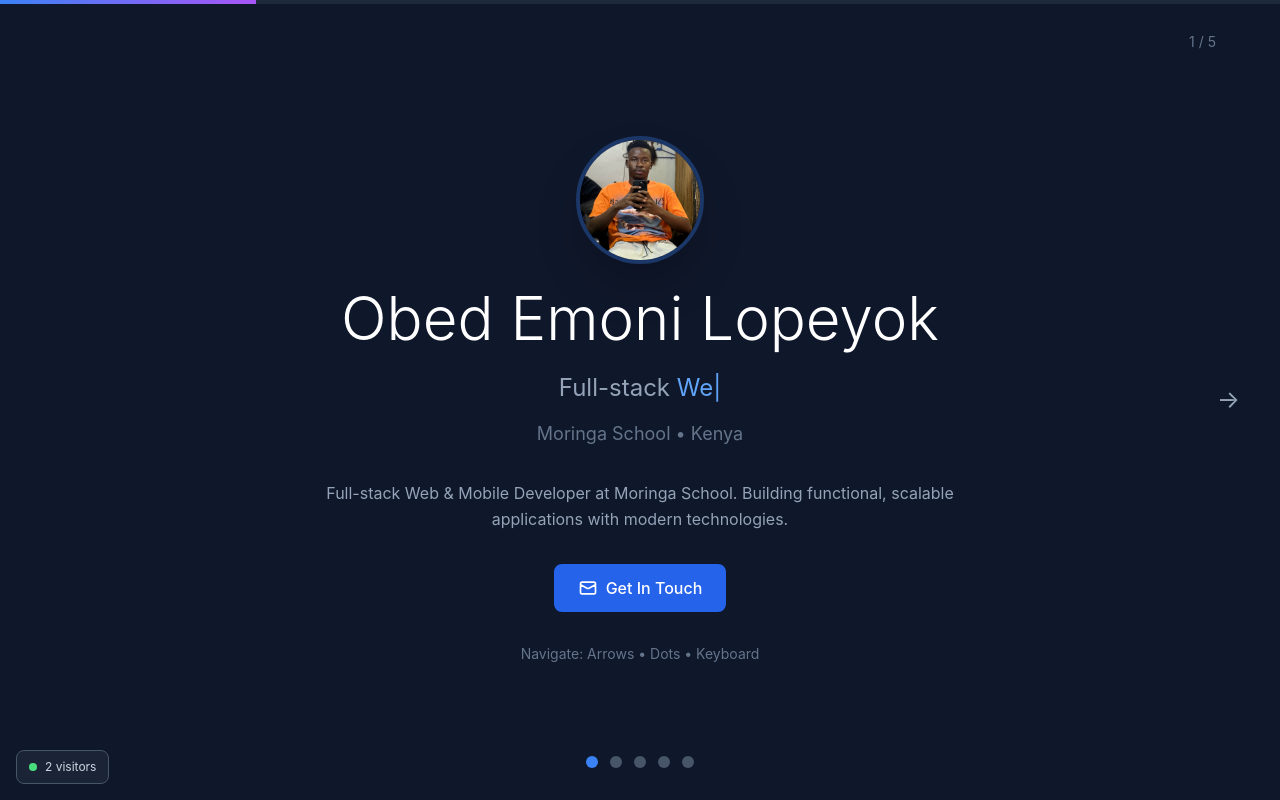
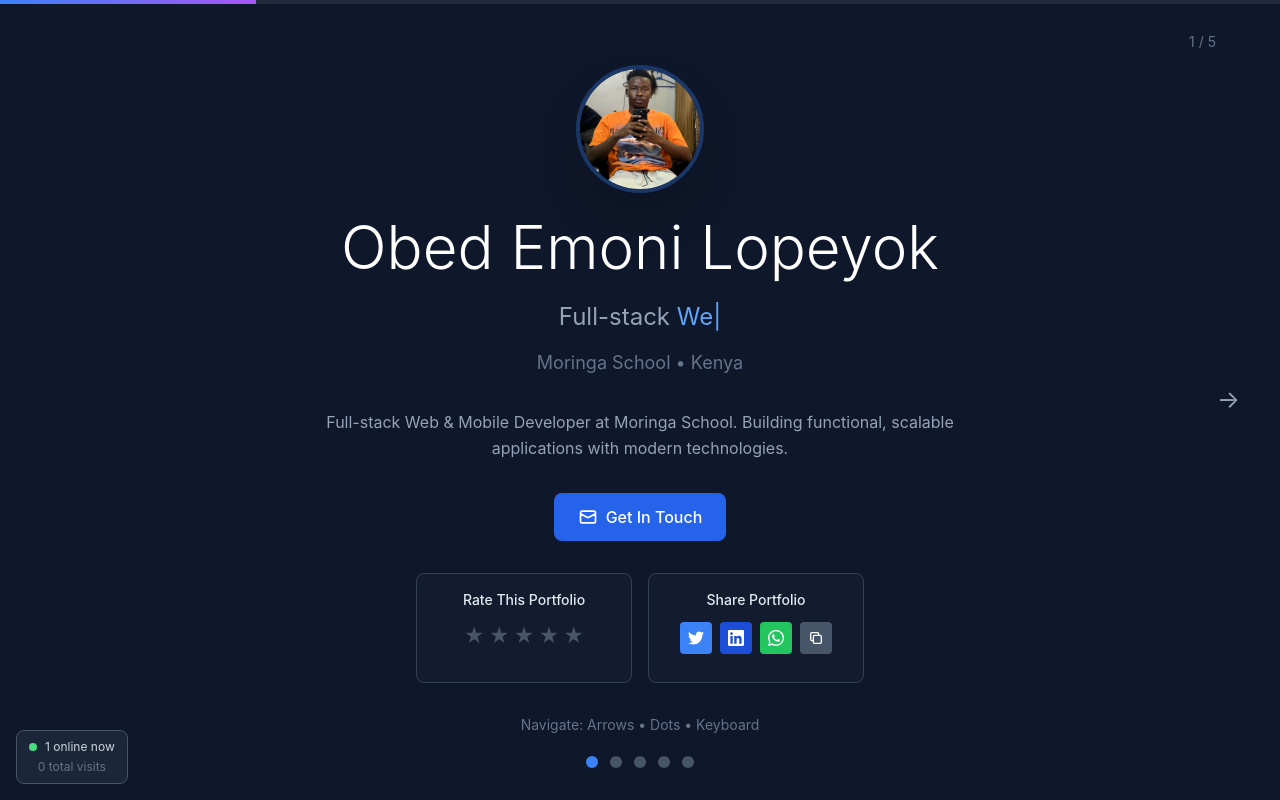
Before and after one commit to obapluto-ob/portfolio, a React (Vite) app: page / in a window 1280 px wide. Built offline with nearby package versions, Linux system fonts and the light colour scheme.

Commit message:
feat: add portfolio rating, share buttons with count, live visitor counter

```diff
--- a/src/App.tsx
+++ b/src/App.tsx
@@ -8,7 +8,7 @@ import ErrorBoundary from './components/ErrorBoundary'
 import ScrollProgress from './components/ScrollProgress'
 import BackToTop from './components/BackToTop'
 import LoadingSpinner from './components/LoadingSpinner'
-import VisitorCounter from './components/VisitorCounter'
+import LiveVisitorCount from './components/LiveVisitorCount'
 import EasterEgg from './components/EasterEgg'
 import analytics from './utils/analytics'
 
@@ -161,7 +161,7 @@ function App() {
       </div>
 
       <BackToTop currentPage={currentPage} onGoToTop={goToTop} />
-      <VisitorCounter />
+      <LiveVisitorCount />
       <EasterEgg />
     </div>
   )
--- a/src/components/Hero.tsx
+++ b/src/components/Hero.tsx
@@ -1,6 +1,8 @@
 import React from 'react'
 import { personalInfo } from '../data/portfolio'
 import TypingAnimation from './TypingAnimation'
+import PortfolioRating from './PortfolioRating'
+import ShareButtons from './ShareButtons'
 import analytics from '../utils/analytics'
 
 const Hero = () => {
@@ -56,7 +58,12 @@ const Hero = () => {
         </a>
       </div>
 
-      <div className="text-sm text-slate-500 mt-8">
+      <div className="grid md:grid-cols-2 gap-4 max-w-md mx-auto mt-8">
+        <PortfolioRating />
+        <ShareButtons />
+      </div>
+
+      <div className="text-sm text-slate-500 mt-6">
         Navigate: Arrows • Dots • Keyboard
       </div>
     </div>
--- /dev/null
+++ b/src/components/LiveVisitorCount.tsx
@@ -0,0 +1,38 @@
+import React, { useState, useEffect } from 'react'
+
+const LiveVisitorCount = () => {
+  const [activeVisitors, setActiveVisitors] = useState(1)
+  const [totalVisitors, setTotalVisitors] = useState(0)
+
+  useEffect(() => {
+    // Simulate live visitors (random between 1-5)
+    const updateActiveVisitors = () => {
+      setActiveVisitors(Math.floor(Math.random() * 5) + 1)
+    }
+
+    // Get total visitors
+    const total = localStorage.getItem('portfolioVisitors')
+    if (total) setTotalVisitors(parseInt(total))
+
+    // Update active visitors every 10-30 seconds
+    const interval = setInterval(updateActiveVisitors, Math.random() * 20000 + 10000)
+
+    return () => clearInterval(interval)
+  }, [])
+
+  return (
+    <div className="fixed bottom-4 left-4 bg-slate-800/90 text-slate-300 px-3 py-2 rounded-lg text-xs border border-slate-600 z-40">
+      <div className="space-y-1">
+        <div className="flex items-center space-x-2">
+          <div className="w-2 h-2 bg-green-400 rounded-full animate-pulse"></div>
+          <span>{activeVisitors} online now</span>
+        </div>
+        <div className="text-slate-500 text-center">
+          {totalVisitors.toLocaleString()} total visits
+        </div>
+      </div>
+    </div>
+  )
+}
+
+export default LiveVisitorCount
--- /dev/null
+++ b/src/components/PortfolioRating.tsx
@@ -0,0 +1,69 @@
+import React, { useState, useEffect } from 'react'
+
+const PortfolioRating = () => {
+  const [rating, setRating] = useState(0)
+  const [averageRating, setAverageRating] = useState(0)
+  const [totalRatings, setTotalRatings] = useState(0)
+  const [hasRated, setHasRated] = useState(false)
+
+  useEffect(() => {
+    const ratings = JSON.parse(localStorage.getItem('portfolioRatings') || '[]')
+    const userRated = localStorage.getItem('userRated')
+
+    if (ratings.length > 0) {
+      const avg = ratings.reduce((a: number, b: number) => a + b, 0) / ratings.length
+      setAverageRating(avg)
+      setTotalRatings(ratings.length)
+    }
+
+    if (userRated) {
+      setHasRated(true)
+      setRating(parseInt(userRated))
+    }
+  }, [])
+
+  const handleRating = (stars: number) => {
+    if (hasRated) return
+
+    const ratings = JSON.parse(localStorage.getItem('portfolioRatings') || '[]')
+    ratings.push(stars)
+    localStorage.setItem('portfolioRatings', JSON.stringify(ratings))
+    localStorage.setItem('userRated', stars.toString())
+
+    const avg = ratings.reduce((a: number, b: number) => a + b, 0) / ratings.length
+    setAverageRating(avg)
+    setTotalRatings(ratings.length)
+    setRating(stars)
+    setHasRated(true)
+  }
+
+  return (
+    <div className="bg-slate-800/30 rounded-lg p-4 border border-slate-700 text-center">
+      <h4 className="text-sm font-medium text-slate-200 mb-3">Rate This Portfolio</h4>
+      <div className="flex justify-center space-x-1 mb-3">
+        {[1, 2, 3, 4, 5].map((star) => (
+          <button
+            key={star}
+            onClick={() => handleRating(star)}
+            disabled={hasRated}
+            className={`text-xl transition-colors ${
+              star <= (rating || 0) ? 'text-yellow-400' : 'text-slate-600'
+            } ${!hasRated ? 'hover:text-yellow-300' : 'cursor-default'}`}
+          >
+            ★
+          </button>
+        ))}
+      </div>
+      {totalRatings > 0 && (
+        <div className="text-xs text-slate-400">
+          {averageRating.toFixed(1)}/5 ({totalRatings} ratings)
+        </div>
+      )}
+      {hasRated && (
+        <div className="text-xs text-green-400 mt-1">Thanks for rating!</div>
+      )}
+    </div>
+  )
+}
+
+export default PortfolioRating
--- /dev/null
+++ b/src/components/ShareButtons.tsx
@@ -0,0 +1,97 @@
+import React, { useState, useEffect } from 'react'
+import analytics from '../utils/analytics'
+
+const ShareButtons = () => {
+  const [shareCount, setShareCount] = useState(0)
+  const portfolioUrl = 'https://obedemoni-portfolio.netlify.app'
+  const shareText = 'Check out this amazing developer portfolio by Obed Emoni!'
+
+  useEffect(() => {
+    const count = localStorage.getItem('portfolioShares')
+    if (count) setShareCount(parseInt(count))
+  }, [])
+
+  const handleShare = (platform: string) => {
+    const newCount = shareCount + 1
+    setShareCount(newCount)
+    localStorage.setItem('portfolioShares', newCount.toString())
+    analytics.trackClick(`share_${platform}`, 'portfolio')
+  }
+
+  const shareLinks = {
+    twitter: `https://twitter.com/intent/tweet?text=${encodeURIComponent(shareText)}&url=${encodeURIComponent(portfolioUrl)}`,
+    linkedin: `https://www.linkedin.com/sharing/share-offsite/?url=${encodeURIComponent(portfolioUrl)}`,
+    whatsapp: `https://wa.me/?text=${encodeURIComponent(shareText + ' ' + portfolioUrl)}`,
+    telegram: `https://t.me/share/url?url=${encodeURIComponent(portfolioUrl)}&text=${encodeURIComponent(shareText)}`
+  }
+
+  const copyToClipboard = () => {
+    navigator.clipboard.writeText(portfolioUrl)
+    handleShare('copy')
+    alert('Portfolio link copied to clipboard!')
+  }
+
+  return (
+    <div className="bg-slate-800/30 rounded-lg p-4 border border-slate-700">
+      <h4 className="text-sm font-medium text-slate-200 mb-3 text-center">Share Portfolio</h4>
+      <div className="flex justify-center space-x-2 mb-3">
+        <a
+          href={shareLinks.twitter}
+          target="_blank"
+          rel="noopener noreferrer"
+          onClick={() => handleShare('twitter')}
+          className="p-2 bg-blue-500 hover:bg-blue-600 rounded text-white transition-colors"
+          title="Share on Twitter"
+        >
+          <svg className="w-4 h-4" fill="currentColor" viewBox="0 0 24 24">
+            <path d="M23.953 4.57a10 10 0 01-2.825.775 4.958 4.958 0 002.163-2.723c-.951.555-2.005.959-3.127 1.184a4.92 4.92 0 00-8.384 4.482C7.69 8.095 4.067 6.13 1.64 3.162a4.822 4.822 0 00-.666 2.475c0 1.71.87 3.213 2.188 4.096a4.904 4.904 0 01-2.228-.616v.06a4.923 4.923 0 003.946 4.827 4.996 4.996 0 01-2.212.085 4.936 4.936 0 004.604 3.417 9.867 9.867 0 01-6.102 2.105c-.39 0-.779-.023-1.17-.067a13.995 13.995 0 007.557 2.209c9.053 0 13.998-7.496 13.998-13.985 0-.21 0-.42-.015-.63A9.935 9.935 0 0024 4.59z"/>
+          </svg>
+        </a>
+
+        <a
+          href={shareLinks.linkedin}
+          target="_blank"
+          rel="noopener noreferrer"
+          onClick={() => handleShare('linkedin')}
+          className="p-2 bg-blue-700 hover:bg-blue-800 rounded text-white transition-colors"
+          title="Share on LinkedIn"
+        >
+          <svg className="w-4 h-4" fill="currentColor" viewBox="0 0 24 24">
+            <path d="M20.447 20.452h-3.554v-5.569c0-1.328-.027-3.037-1.852-3.037-1.853 0-2.136 1.445-2.136 2.939v5.667H9.351V9h3.414v1.561h.046c.477-.9 1.637-1.85 3.37-1.85 3.601 0 4.267 2.37 4.267 5.455v6.286zM5.337 7.433c-1.144 0-2.063-.926-2.063-2.065 0-1.138.92-2.063 2.063-2.063 1.14 0 2.064.925 2.064 2.063 0 1.139-.925 2.065-2.064 2.065zm1.782 13.019H3.555V9h3.564v11.452zM22.225 0H1.771C.792 0 0 .774 0 1.729v20.542C0 23.227.792 24 1.771 24h20.451C23.2 24 24 23.227 24 22.271V1.729C24 .774 23.2 0 22.222 0h.003z"/>
+          </svg>
+        </a>
+
+        <a
+          href={shareLinks.whatsapp}
+          target="_blank"
+          rel="noopener noreferrer"
+          onClick={() => handleShare('whatsapp')}
+          className="p-2 bg-green-500 hover:bg-green-600 rounded text-white transition-colors"
+          title="Share on WhatsApp"
+        >
+          <svg className="w-4 h-4" fill="currentColor" viewBox="0 0 24 24">
+            <path d="M17.472 14.382c-.297-.149-1.758-.867-2.03-.967-.273-.099-.471-.148-.67.15-.197.297-.767.966-.94 1.164-.173.199-.347.223-.644.075-.297-.15-1.255-.463-2.39-1.475-.883-.788-1.48-1.761-1.653-2.059-.173-.297-.018-.458.13-.606.134-.133.298-.347.446-.52.149-.174.198-.298.298-.497.099-.198.05-.371-.025-.52-.075-.149-.669-1.612-.916-2.207-.242-.579-.487-.5-.669-.51-.173-.008-.371-.01-.57-.01-.198 0-.52.074-.792.372-.272.297-1.04 1.016-1.04 2.479 0 1.462 1.065 2.875 1.213 3.074.149.198 2.096 3.2 5.077 4.487.709.306 1.262.489 1.694.625.712.227 1.36.195 1.871.118.571-.085 1.758-.719 2.006-1.413.248-.694.248-1.289.173-1.413-.074-.124-.272-.198-.57-.347m-5.421 7.403h-.004a9.87 9.87 0 01-5.031-1.378l-.361-.214-3.741.982.998-3.648-.235-.374a9.86 9.86 0 01-1.51-5.26c.001-5.45 4.436-9.884 9.888-9.884 2.64 0 5.122 1.03 6.988 2.898a9.825 9.825 0 012.893 6.994c-.003 5.45-4.437 9.884-9.885 9.884m8.413-18.297A11.815 11.815 0 0012.05 0C5.495 0 .16 5.335.157 11.892c0 2.096.547 4.142 1.588 5.945L.057 24l6.305-1.654a11.882 11.882 0 005.683 1.448h.005c6.554 0 11.89-5.335 11.893-11.893A11.821 11.821 0 0020.885 3.488"/>
+          </svg>
+        </a>
+
+        <button
+          onClick={copyToClipboard}
+          className="p-2 bg-slate-600 hover:bg-slate-700 rounded text-white transition-colors"
+          title="Copy Link"
+        >
+          <svg className="w-4 h-4" fill="none" stroke="currentColor" viewBox="0 0 24 24">
+            <path strokeLinecap="round" strokeLinejoin="round" strokeWidth={2} d="M8 16H6a2 2 0 01-2-2V6a2 2 0 012-2h8a2 2 0 012 2v2m-6 12h8a2 2 0 002-2v-8a2 2 0 00-2-2h-8a2 2 0 00-2 2v8a2 2 0 002 2z" />
+          </svg>
+        </button>
+      </div>
+
+      {shareCount > 0 && (
+        <div className="text-xs text-center text-slate-400">
+          Shared {shareCount} times
+        </div>
+      )}
+    </div>
+  )
+}
+
+export default ShareButtons
```
